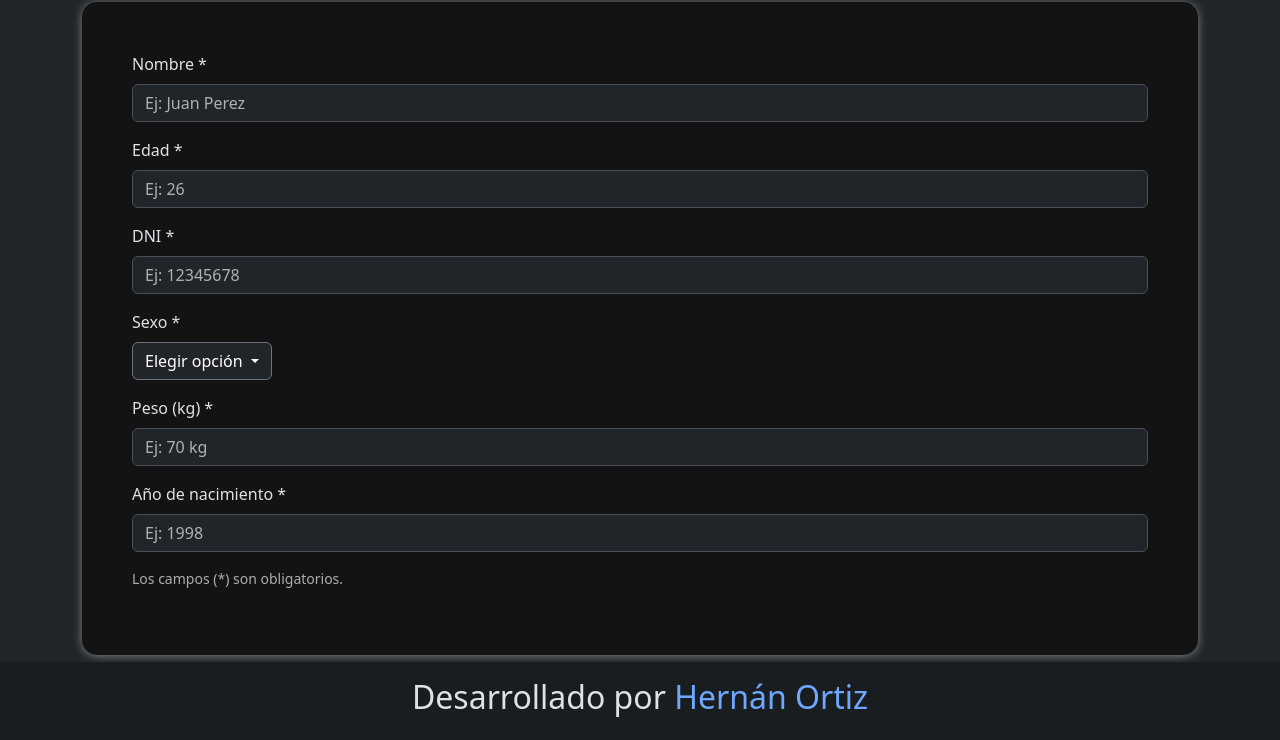
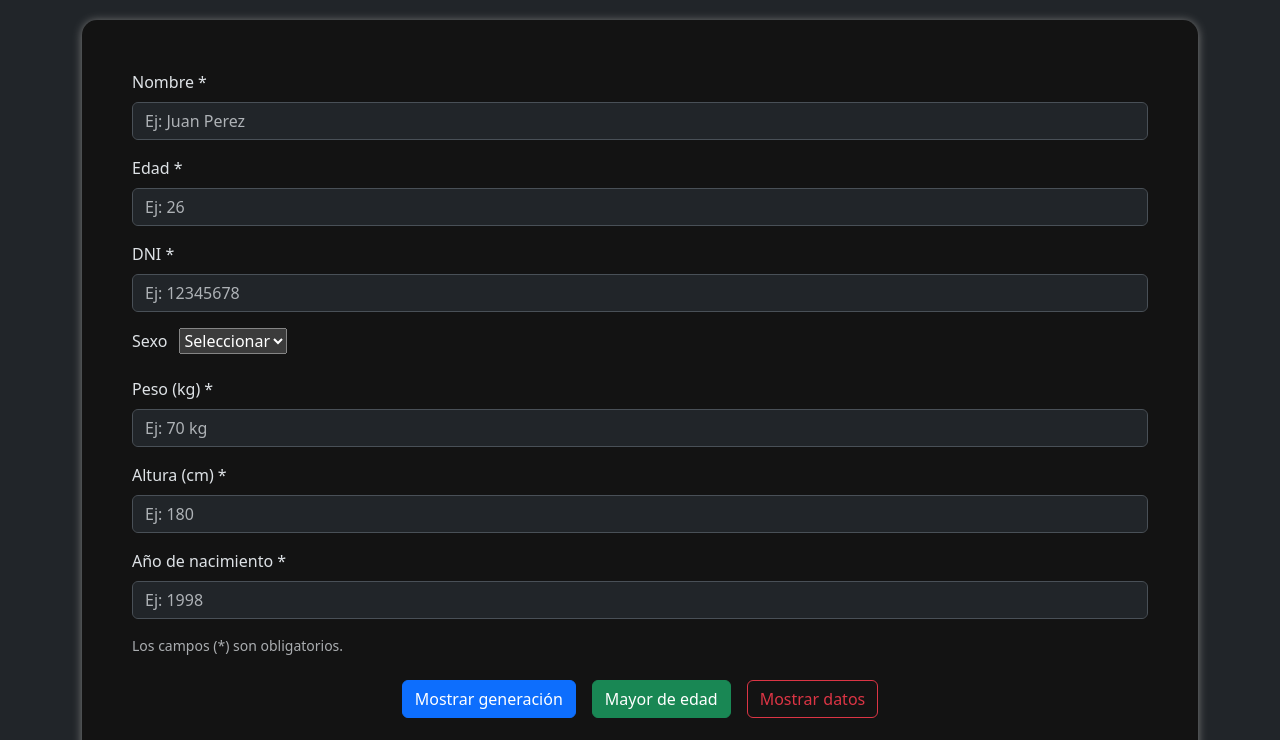
Before and after one commit to hernanortiz1/ejercicio2-DOM, a plain HTML site: page index.html in a window 1280 px wide. Shown: the part 60-800 px from the top of the page. Drawn offline with nearby package versions, Linux system fonts and the light colour scheme.

Commit message:
agregue select para sexo, script de bootstrap y propio

```diff
--- a/index.html
+++ b/index.html
@@ -39,7 +39,7 @@
       </nav>
     </header>
     <main>
-      <section class="container">
+      <section class="container mb-5 mt-4">
         <div class="contenedorPrincipal">
           <form>
             <div class="mb-3">
@@ -81,24 +81,15 @@
                 required
               />
             </div>
+            <div class="mb-3">
+              <label for="sexo" class="form-label me-2">Sexo</label>
+              <select id="sexo">
+                <option value="">Seleccionar</option>
+                <option value="mujer">Mujer</option>
+                <option value="hombre">Hombre</option>
+              </select>
+            </div>
 
-            <div class="mb-3">
-              <label for="sexo" class="form-label">Sexo<span> *</span></label>
-              <div class="dropdown">
-                <button
-                  class="btn btn-secondary dropdown-toggle bg-dark"
-                  type="button"
-                  data-bs-toggle="dropdown"
-                  aria-expanded="false"
-                >
-                  Elegir opción
-                </button>
-                <ul class="dropdown-menu">
-                  <li><a class="dropdown-item" href="#">Mujer</a></li>
-                  <li><a class="dropdown-item" href="#">Hombre</a></li>
-                </ul>
-              </div>
-            </div>
             <div class="mb-3">
               <label for="peso" class="form-label"
                 >Peso (kg)<span> *</span></label
@@ -110,6 +101,20 @@
                 placeholder="Ej: 70 kg"
                 min="1"
                 max="120"
+                required
+              />
+            </div>
+            <div class="mb-3">
+              <label for="altura" class="form-label"
+                >Altura (cm) <span> *</span></label
+              >
+              <input
+                type="number"
+                class="form-control"
+                id="altura"
+                placeholder="Ej: 180"
+                min="1"
+                max="300"
                 required
               />
             </div>
@@ -130,7 +135,34 @@
             <div id="mensajeAyuda" class="form-text my-3">
               Los campos (*) son obligatorios.
             </div>
+            <div class="d-flex gap-3 justify-content-center mt-4">
+              <button
+                type="submit"
+                class="btn btn-primary"
+                id="btnMostrarGeneracion"
+              >
+                Mostrar generación
+              </button>
+              <button
+                type="submit"
+                class="btn btn-success"
+                onclick="verificarMayorEdad()"
+              >
+                Mayor de edad
+              </button>
+              <button
+                type="submit"
+                class="btn btn-outline-danger"
+                onclick="verificarMayorEdad()"
+              >
+                Mostrar datos
+              </button>
+            </div>
           </form>
+          <div class="contenedorGeneracion mt-4 d-none" id="btnGeneracion">
+            <h3>Mostrar generación</h3>
+            <p id="resultadoGeneracion"></p>
+          </div>
         </div>
       </section>
     </main>
```
